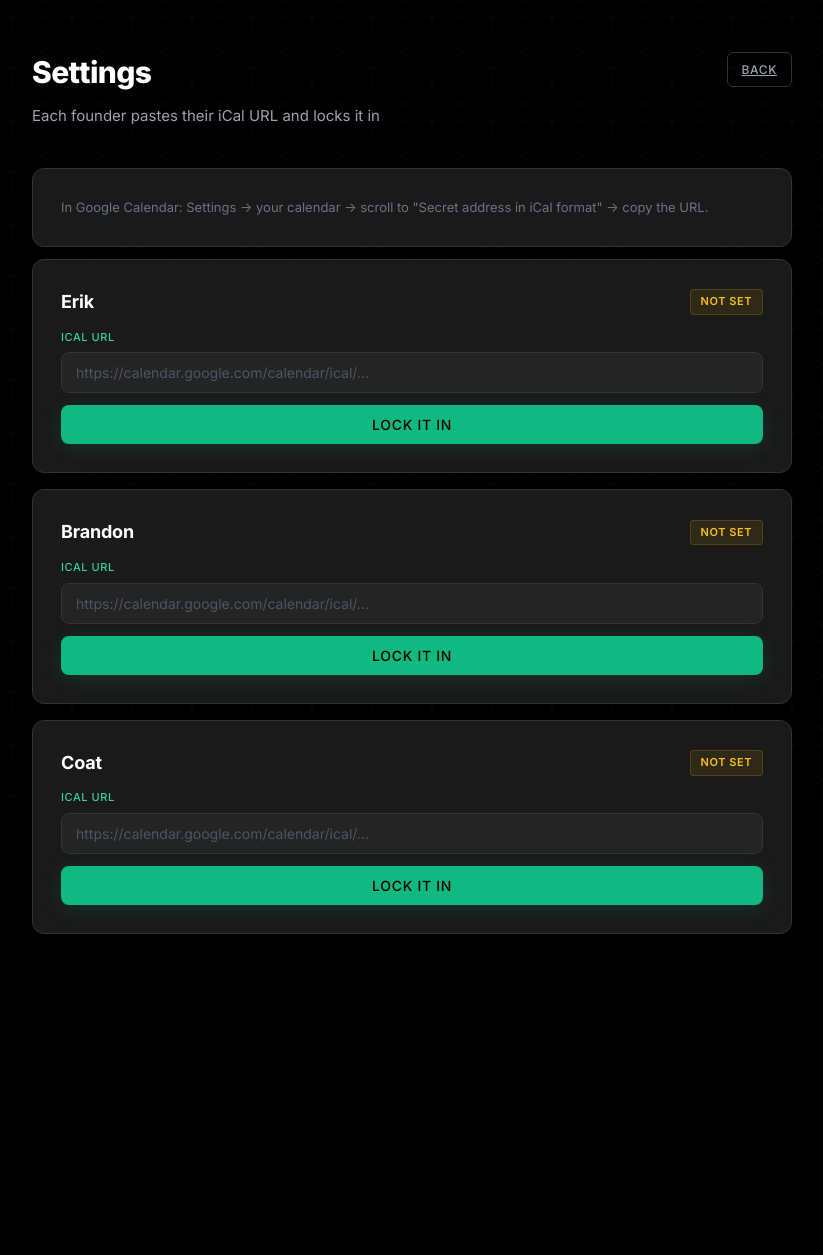
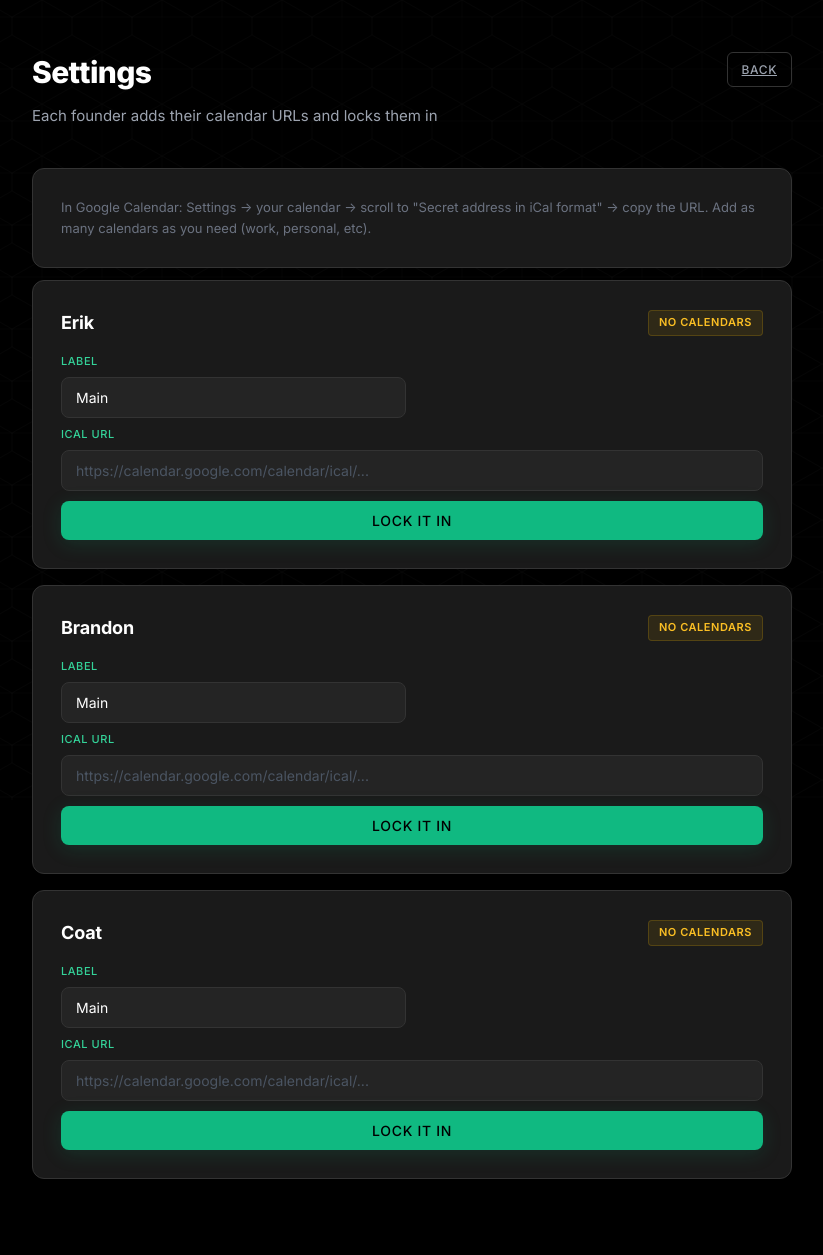
Before and after one commit to prcoatney/Multi-Calendar-, a Flask app: page /settings in a window 1280 px wide. Shown: the whole page, without its empty margins (228-1051 px from the left). Before the commit the page ends 934 px from the top, so only its background shows below. Run offline with Flask 3, Linux system fonts and the light colour scheme; the visitor is signed in with stand-in values (Sample User, id 1); data comes from the database, SQL or seed files in the repository; data that the repository does not hold is empty.

Commit message:
Support multiple calendars per founder
Each founder can add multiple iCal URLs (work, personal, etc).
Separate calendars table, labeled entries, add/remove from settings.
All calendars across all founders feed into availability search.
Migrates existing single-URL data to new table on first run.

Co-Authored-By: Claude Opus 4.6 (1M context) <noreply@anthropic.com>

```diff
--- a/app.py
+++ b/app.py
@@ -10,7 +10,7 @@ from flask import Flask, request, jsonify, redirect, render_template, session, u
 import pytz
 
 from calendar_utils import find_available_slots
-from db import get_founders, save_founder_url, save_founder_name
+from db import get_founders, get_all_ical_urls, add_calendar, remove_calendar, save_founder_name
 from google_calendar import (
     get_auth_url,
     handle_oauth_callback,
@@ -68,22 +68,35 @@ def api_get_founders():
     return jsonify(get_founders())
 
 
-@app.route("/api/founders", methods=["POST"])
-def api_save_founders():
-    """Save founder names and iCal URLs."""
+@app.route("/api/calendars", methods=["POST"])
+def api_add_calendar():
+    """Add a calendar URL for a founder."""
     data = request.get_json()
-    if not data or "founders" not in data:
-        return jsonify({"error": "Request body must include founders array"}), 400
+    if not data:
+        return jsonify({"error": "Request body must be JSON"}), 400
 
-    for f in data["founders"]:
-        fid = f.get("id")
-        if fid not in FOUNDER_IDS:
-            continue
-        if "name" in f:
-            save_founder_name(fid, f["name"])
-        if "ical_url" in f:
-            save_founder_url(fid, f["ical_url"])
+    fid = data.get("founder_id")
+    label = data.get("label", "Main")
+    ical_url = data.get("ical_url", "")
 
+    if fid not in FOUNDER_IDS:
+        return jsonify({"error": "Invalid founder ID"}), 400
+    if not ical_url or not ical_url.startswith("https://"):
+        return jsonify({"error": "Valid HTTPS URL required"}), 400
+
+    add_calendar(fid, label, ical_url)
+    return jsonify({"success": True})
+
+
+@app.route("/api/calendars/<int:cal_id>", methods=["DELETE"])
+def api_remove_calendar(cal_id):
+    """Remove a calendar by ID."""
+    data = request.get_json() or {}
+    fid = data.get("founder_id", "")
+    if fid not in FOUNDER_IDS:
+        return jsonify({"error": "Invalid founder ID"}), 400
+
+    remove_calendar(cal_id, fid)
     return jsonify({"success": True})
 
 
@@ -95,12 +108,11 @@ def find_availability():
     """
     data = request.get_json() or {}
 
-    # Load URLs from database
-    founders = get_founders()
-    ical_urls = [f["ical_url"] for f in founders if f["ical_url"]]
+    # Load all calendar URLs from database
+    ical_urls = get_all_ical_urls()
 
     if len(ical_urls) < 2:
-        return jsonify({"error": "Not enough iCal URLs configured. Go to Settings to add them."}), 400
+        return jsonify({"error": "Not enough calendars configured. Go to Settings to add them."}), 400
 
     # Validate URLs
     for url in ical_urls:
--- a/db.py
+++ b/db.py
@@ -19,10 +19,34 @@ def init_db():
     conn.execute("""
         CREATE TABLE IF NOT EXISTS founders (
             id TEXT PRIMARY KEY,
-            name TEXT NOT NULL,
-            ical_url TEXT DEFAULT ''
+            name TEXT NOT NULL
         )
     """)
+    conn.execute("""
+        CREATE TABLE IF NOT EXISTS calendars (
+            id INTEGER PRIMARY KEY AUTOINCREMENT,
+            founder_id TEXT NOT NULL,
+            label TEXT NOT NULL DEFAULT 'Main',
+            ical_url TEXT NOT NULL,
+            FOREIGN KEY (founder_id) REFERENCES founders(id)
+        )
+    """)
+    # Migrate: if old ical_url column exists on founders, move data to calendars
+    try:
+        rows = conn.execute("SELECT id, ical_url FROM founders WHERE ical_url != ''").fetchall()
+        for row in rows:
+            existing = conn.execute(
+                "SELECT 1 FROM calendars WHERE founder_id = ? AND ical_url = ?",
+                (row["id"], row["ical_url"]),
+            ).fetchone()
+            if not existing:
+                conn.execute(
+                    "INSERT INTO calendars (founder_id, label, ical_url) VALUES (?, 'Main', ?)",
+                    (row["id"], row["ical_url"]),
+                )
+    except sqlite3.OperationalError:
+        pass  # Column doesn't exist, no migration needed
+
     # Seed the 3 founders if they don't exist
     defaults = [
         ("founder1", "Erik"),
@@ -39,19 +63,49 @@ def init_db():
 
 
 def get_founders():
-    """Return all founders with their iCal URLs."""
+    """Return all founders with their calendars."""
     conn = get_db()
-    rows = conn.execute("SELECT id, name, ical_url FROM founders ORDER BY id").fetchall()
+    founders = conn.execute("SELECT id, name FROM founders ORDER BY id").fetchall()
+    result = []
+    for f in founders:
+        cals = conn.execute(
+            "SELECT id, label, ical_url FROM calendars WHERE founder_id = ? ORDER BY id",
+            (f["id"],),
+        ).fetchall()
+        result.append({
+            "id": f["id"],
+            "name": f["name"],
+            "calendars": [dict(c) for c in cals],
+        })
     conn.close()
-    return [dict(r) for r in rows]
+    return result
 
 
-def save_founder_url(founder_id, ical_url):
-    """Save or update a founder's iCal URL."""
+def get_all_ical_urls():
+    """Return a flat list of all iCal URLs across all founders."""
+    conn = get_db()
+    rows = conn.execute("SELECT ical_url FROM calendars ORDER BY founder_id, id").fetchall()
+    conn.close()
+    return [r["ical_url"] for r in rows]
+
+
+def add_calendar(founder_id, label, ical_url):
+    """Add a calendar URL for a founder."""
     conn = get_db()
     conn.execute(
-        "UPDATE founders SET ical_url = ? WHERE id = ?",
-        (ical_url, founder_id),
+        "INSERT INTO calendars (founder_id, label, ical_url) VALUES (?, ?, ?)",
+        (founder_id, label, ical_url),
+    )
+    conn.commit()
+    conn.close()
+
+
+def remove_calendar(calendar_id, founder_id):
+    """Remove a calendar by ID (scoped to founder for safety)."""
+    conn = get_db()
+    conn.execute(
+        "DELETE FROM calendars WHERE id = ? AND founder_id = ?",
+        (calendar_id, founder_id),
     )
     conn.commit()
     conn.close()
--- a/templates/settings.html
+++ b/templates/settings.html
@@ -11,7 +11,7 @@
         <div style="display:flex; justify-content:space-between; align-items:flex-start; margin-bottom:8px;">
             <div>
                 <h1>Settings</h1>
-                <p class="subtitle">Each founder pastes their iCal URL and locks it in</p>
+                <p class="subtitle">Each founder adds their calendar URLs and locks them in</p>
             </div>
             <a href="/" class="btn btn-outline btn-sm" style="margin-top:4px;">Back</a>
         </div>
@@ -20,35 +20,50 @@
             <p style="font-size:13px; color:#6b7280; margin-bottom:0;">
                 In Google Calendar: Settings &rarr; your calendar &rarr; scroll to
                 "Secret address in iCal format" &rarr; copy the URL.
+                Add as many calendars as you need (work, personal, etc).
             </p>
         </div>
 
         {% for f in founders %}
         <div class="card" id="card-{{ f.id }}">
-            <div style="display:flex; justify-content:space-between; align-items:center; margin-bottom:12px;">
+            <div style="display:flex; justify-content:space-between; align-items:center; margin-bottom:16px;">
                 <h2 style="margin-bottom:0;">{{ f.name }}</h2>
-                {% if f.ical_url %}
-                <span class="founder-status configured">Locked in</span>
+                {% if f.calendars | length > 0 %}
+                <span class="founder-status configured">
+                    {{ f.calendars | length }} calendar{{ 's' if f.calendars | length > 1 else '' }}
+                </span>
                 {% else %}
-                <span class="founder-status missing">Not set</span>
+                <span class="founder-status missing">No calendars</span>
                 {% endif %}
             </div>
 
-            {% if f.ical_url %}
-            <div class="url-masked">
-                <span style="font-family:monospace; font-size:14px; color:#6b7280; letter-spacing:2px;">
-                    &#9733;&#9733;&#9733;&#9733;&#9733;&#9733;&#9733;&#9733;&#9733;&#9733;&#9733;&#9733;&#9733;&#9733;&#9733;&#9733;
-                </span>
+            <!-- Existing calendars (masked) -->
+            {% for cal in f.calendars %}
+            <div class="cal-row" id="cal-{{ cal.id }}">
+                <div class="cal-info">
+                    <span class="cal-label">{{ cal.label }}</span>
+                    <span class="cal-masked">&#9733;&#9733;&#9733;&#9733;&#9733;&#9733;&#9733;&#9733;&#9733;&#9733;&#9733;&#9733;</span>
+                </div>
+                <button class="btn btn-outline btn-sm btn-danger" onclick="removeCal({{ cal.id }}, '{{ f.id }}')">Remove</button>
             </div>
-            {% else %}
-            <div class="form-group" style="margin-bottom:12px;">
-                <label>iCal URL</label>
-                <input type="url" id="url-{{ f.id }}" placeholder="https://calendar.google.com/calendar/ical/...">
+            {% endfor %}
+
+            <!-- Add new calendar form -->
+            <div class="add-cal-form" id="form-{{ f.id }}" style="{% if f.calendars | length > 0 %}margin-top:12px;{% endif %}">
+                <div class="form-row" style="margin-bottom:8px;">
+                    <div class="form-group" style="margin-bottom:0; flex:1;">
+                        <label>Label</label>
+                        <input type="text" id="label-{{ f.id }}" placeholder="Work, Personal, etc." value="{% if f.calendars | length == 0 %}Main{% endif %}">
+                    </div>
+                </div>
+                <div class="form-group" style="margin-bottom:10px;">
+                    <label>iCal URL</label>
+                    <input type="url" id="url-{{ f.id }}" placeholder="https://calendar.google.com/calendar/ical/...">
+                </div>
+                <button class="btn btn-primary" onclick="addCal('{{ f.id }}')" id="save-{{ f.id }}">
+                    Lock It In
+                </button>
             </div>
-            <button class="btn btn-primary" onclick="saveUrl('{{ f.id }}')" id="save-{{ f.id }}">
-                Lock It In
-            </button>
-            {% endif %}
         </div>
         {% endfor %}
 
@@ -57,15 +72,16 @@
     </div>
 
     <script>
-        async function saveUrl(founderId) {
-            const input = document.getElementById(`url-${founderId}`);
-            const url = input.value.trim();
+        async function addCal(founderId) {
+            const urlInput = document.getElementById(`url-${founderId}`);
+            const labelInput = document.getElementById(`label-${founderId}`);
+            const url = urlInput.value.trim();
+            const label = labelInput.value.trim() || 'Main';
 
             if (!url) {
                 showMessage('Paste your iCal URL first.', 'error');
                 return;
             }
-
             if (!url.startsWith('https://')) {
                 showMessage('URL must start with https://', 'error');
                 return;
@@ -76,12 +92,10 @@
             btn.textContent = 'Saving...';
 
             try {
-                const resp = await fetch('/api/founders', {
+                const resp = await fetch('/api/calendars', {
                     method: 'POST',
                     headers: { 'Content-Type': 'application/json' },
-                    body: JSON.stringify({
-                        founders: [{ id: founderId, ical_url: url }]
-                    }),
+                    body: JSON.stringify({ founder_id: founderId, label: label, ical_url: url }),
                 });
 
                 const data = await resp.json();
@@ -92,12 +106,36 @@
                     return;
                 }
 
-                showMessage('Saved. Reloading...', 'success');
-                setTimeout(() => window.location.reload(), 800);
+                showMessage(`${label} calendar saved.`, 'success');
+                setTimeout(() => window.location.reload(), 600);
             } catch (err) {
                 showMessage('Network error: ' + err.message, 'error');
                 btn.disabled = false;
                 btn.textContent = 'Lock It In';
+            }
+        }
+
+        async function removeCal(calId, founderId) {
+            if (!confirm('Remove this calendar?')) return;
+
+            try {
+                const resp = await fetch(`/api/calendars/${calId}`, {
+                    method: 'DELETE',
+                    headers: { 'Content-Type': 'application/json' },
+                    body: JSON.stringify({ founder_id: founderId }),
+                });
+
+                const data = await resp.json();
+                if (!resp.ok) {
+                    showMessage(data.error || 'Failed to remove', 'error');
+                    return;
+                }
+
+                document.getElementById(`cal-${calId}`).remove();
+                showMessage('Calendar removed.', 'success');
+                setTimeout(() => window.location.reload(), 600);
+            } catch (err) {
+                showMessage('Network error: ' + err.message, 'error');
             }
         }
 
```
Also changed, not shown: static/style.css (+37 -1 lines), templates/index.html (+11 -6 lines).
